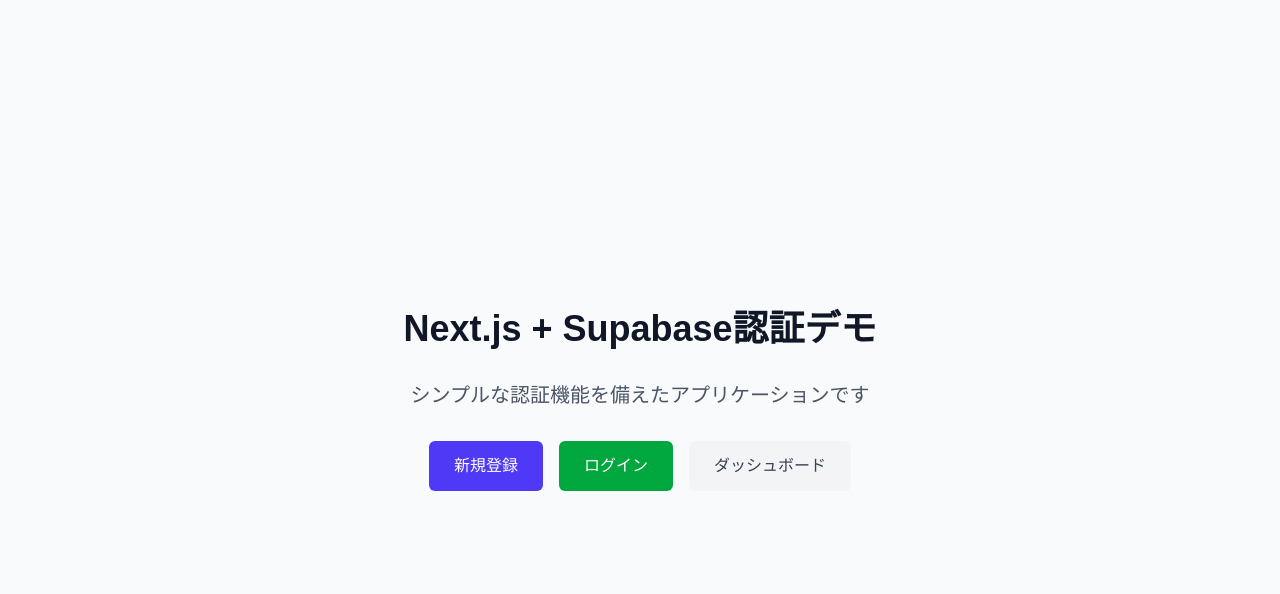
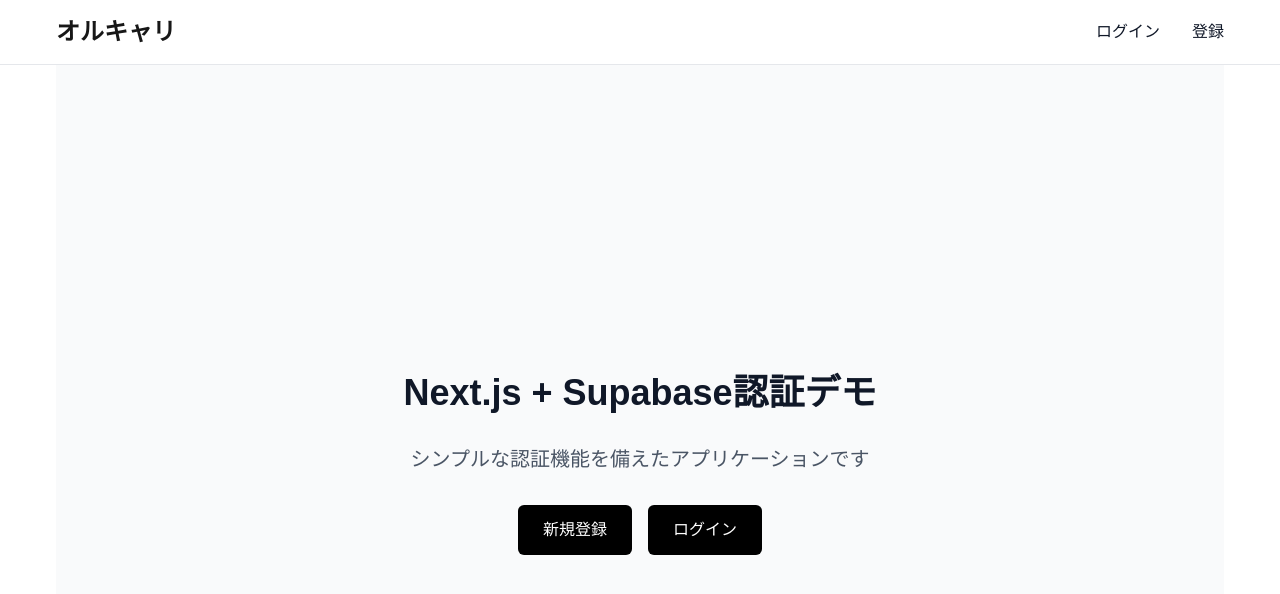
Before and after one commit to hochu-shunsuke/next_sb_session, a Next.js app: page / in a window 1280 px wide. Shown: the top 594 px of the page. Built offline with nearby package versions, Linux system fonts and the light colour scheme; no server answers.

Commit message:
ナビゲーションバーを追加した．画面幅は最大で1200pxに調整．children要素も最大幅が分かりやすいように白と灰色で分けている．

```diff
--- /dev/null
+++ b/app/components/Navbar.tsx
@@ -0,0 +1,105 @@
+'use client'
+
+import Link from 'next/link'
+import { useState, useEffect } from 'react'
+import { createBrowserClient } from '@supabase/ssr'
+import { useRouter } from 'next/navigation'
+import { AuthChangeEvent, Session } from '@supabase/supabase-js'
+
+export default function Navbar() {
+  const [isOpen, setIsOpen] = useState(false)
+  const [isLoggedIn, setIsLoggedIn] = useState(false)
+  const supabase = createBrowserClient(
+    process.env.NEXT_PUBLIC_SUPABASE_URL!,
+    process.env.NEXT_PUBLIC_SUPABASE_ANON_KEY!
+  )
+  const router = useRouter()
+
+  //ここでセッション中か判断してる
+  useEffect(() => {
+    const checkUser = async () => {
+      const { data: { session } } = await supabase.auth.getSession()
+      setIsLoggedIn(!!session)
+    }
+
+    checkUser()
+
+    const { data: { subscription } } = supabase.auth.onAuthStateChange((event: AuthChangeEvent, session: Session | null) => {
+      setIsLoggedIn(!!session)
+    })
+
+    return () => subscription.unsubscribe()
+  }, [supabase.auth])
+
+  const handleLogout = async () => {
+    await supabase.auth.signOut()
+    router.refresh()
+  }
+
+  return (
+    <nav className="bg-white dark:bg-gray-900 fixed w-full z-20 top-0 start-0 border-b border-gray-200 dark:border-gray-600">
+      <div className="max-w-[1200px] mx-auto w-full flex flex-wrap items-center justify-between p-4">
+        <Link href="/" className="flex items-center space-x-3">
+          <span className="self-center text-2xl font-semibold whitespace-nowrap dark:text-white">
+            オルキャリ
+          </span>
+        </Link>
+        <button
+          onClick={() => setIsOpen(!isOpen)}
+          className="inline-flex items-center p-2 w-10 h-10 justify-center text-sm text-gray-500 rounded-lg md:hidden hover:bg-gray-100 focus:outline-none focus:ring-2 focus:ring-gray-200 dark:text-gray-400 dark:hover:bg-gray-700 dark:focus:ring-gray-600"
+        >
+          <span className="sr-only">メニューを開く</span>
+          <svg
+            className="w-5 h-5"
+            aria-hidden="true"
+            xmlns="http://www.w3.org/2000/svg"
+            fill="none"
+            viewBox="0 0 17 14"
+          >
+            <path
+              stroke="currentColor"
+              strokeLinecap="round"
+              strokeLinejoin="round"
+              strokeWidth="2"
+              d="M1 1h15M1 7h15M1 13h15"
+            />
+          </svg>
+        </button>
+        <div className={`${isOpen ? 'block' : 'hidden'} w-full md:block md:w-auto`}>
+          <ul className="font-medium flex flex-col p-4 md:p-0 mt-4 border border-gray-100 rounded-lg bg-gray-50 md:flex-row md:space-x-8 md:mt-0 md:border-0 md:bg-white dark:bg-gray-800 md:dark:bg-gray-900 dark:border-gray-700">
+            {isLoggedIn ? (
+              <>
+                <li>
+                  <Link href="/dashboard" className="block py-2 px-3 text-gray-900 rounded hover:bg-gray-100 md:hover:bg-transparent md:hover:text-blue-700 md:p-0 md:dark:hover:text-blue-500 dark:text-white dark:hover:bg-gray-700 dark:hover:text-white md:dark:hover:bg-transparent dark:border-gray-700">
+                    ダッシュボード
+                  </Link>
+                </li>
+                <li>
+                  <button
+                    onClick={handleLogout}
+                    className="block py-2 px-3 text-gray-900 rounded hover:bg-gray-100 md:hover:bg-transparent md:hover:text-blue-700 md:p-0 md:dark:hover:text-blue-500 dark:text-white dark:hover:bg-gray-700 dark:hover:text-white md:dark:hover:bg-transparent dark:border-gray-700"
+                  >
+                    ログアウト
+                  </button>
+                </li>
+              </>
+            ) : (
+              <>
+                <li>
+                  <Link href="/login" className="block py-2 px-3 text-gray-900 rounded hover:bg-gray-100 md:hover:bg-transparent md:hover:text-blue-700 md:p-0 md:dark:hover:text-blue-500 dark:text-white dark:hover:bg-gray-700 dark:hover:text-white md:dark:hover:bg-transparent dark:border-gray-700">
+                    ログイン
+                  </Link>
+                </li>
+                <li>
+                  <Link href="/signup" className="block py-2 px-3 text-gray-900 rounded hover:bg-gray-100 md:hover:bg-transparent md:hover:text-blue-700 md:p-0 md:dark:hover:text-blue-500 dark:text-white dark:hover:bg-gray-700 dark:hover:text-white md:dark:hover:bg-transparent dark:border-gray-700">
+                    登録
+                  </Link>
+                </li>
+              </>
+            )}
+          </ul>
+        </div>
+      </div>
+    </nav>
+  )
+}
--- a/app/dashboard/page.tsx
+++ b/app/dashboard/page.tsx
@@ -30,25 +30,6 @@
 
   return (
     <div className="min-h-screen bg-gray-50">
-      <nav className="bg-white shadow-lg">
-        <div className="max-w-7xl mx-auto px-4 sm:px-6 lg:px-8">
-          <div className="flex justify-between h-16">
-            <div className="flex items-center">
-              <h1 className="text-black font-semibold">ダッシュボード</h1>
-            </div>
-            <p className="text-black">ここは今app/dashboardで直接書いてるけど，ナビゲーションバーのcomponentは作成します．</p>
-            <div className="flex items-center">
-              <button
-                onClick={handleSignOut}
-                className="ml-4 px-4 py-2 border border-transparent text-sm font-medium rounded-md text-white bg-indigo-600 hover:bg-indigo-700 focus:outline-none focus:ring-2 focus:ring-offset-2 focus:ring-indigo-500"
-              >
-                ログアウト
-              </button>
-            </div>
-          </div>
-        </div>
-      </nav>
-
       <main className="max-w-7xl mx-auto py-6 sm:px-6 lg:px-8">
         <div>
           <h2 style={{ color: '#000000' }}>ユーザー情報</h2>
--- a/app/layout.tsx
+++ b/app/layout.tsx
@@ -1,20 +1,16 @@
 import type { Metadata } from "next";
-import { Geist, Geist_Mono } from "next/font/google";
+import { Geist } from "next/font/google";
 import "./globals.css";
+import Navbar from "./components/Navbar";
 
-const geistSans = Geist({
-  variable: "--font-geist-sans",
+const geist = Geist({
   subsets: ["latin"],
-});
-
-const geistMono = Geist_Mono({
-  variable: "--font-geist-mono",
-  subsets: ["latin"],
+  variable: "--font-geist",
 });
 
 export const metadata: Metadata = {
-  title: "Create Next App",
-  description: "Generated by create next app",
+  title: "Josho - Your Personal Development Space",
+  description: "個人開発者のためのスペース",
 };
 
 export default function RootLayout({
@@ -23,11 +19,14 @@
   children: React.ReactNode;
 }>) {
   return (
-    <html lang="en" suppressHydrationWarning>
-      <body
-        className={`${geistSans.variable} ${geistMono.variable} antialiased`}
-      >
-        {children}
+    <html lang="ja" suppressHydrationWarning>
+      <body className={`${geist.variable} antialiased min-h-screen pt-16 bg-gray-50`}>
+        <Navbar />
+        <main className="w-full bg-white">
+          <div className="max-w-[1200px] mx-auto px-4">
+            {children}
+          </div>
+        </main>
       </body>
     </html>
   );
--- a/app/page.tsx
+++ b/app/page.tsx
@@ -13,21 +13,15 @@
         <div className="space-x-4">
           <Link
             href="/signup"
-            className="inline-block px-6 py-3 border border-transparent text-base font-medium rounded-md text-white bg-indigo-600 hover:bg-indigo-700"
+            className="inline-block px-6 py-3 border border-transparent text-base font-medium rounded-md text-white bg-black hover:bg-zinc-700"
           >
             新規登録
           </Link>
           <Link
             href="/login"
-            className="inline-block px-6 py-3 border border-transparent text-base font-medium rounded-md text-white bg-green-600 hover:bg-green-700"
+            className="inline-block px-6 py-3 border border-transparent text-base font-medium rounded-md text-white bg-black hover:bg-zinc-700"
           >
             ログイン
-          </Link>
-          <Link
-            href="/dashboard"
-            className="inline-block px-6 py-3 border border-transparent text-base font-medium rounded-md text-gray-700 bg-gray-100 hover:bg-gray-200"
-          >
-            ダッシュボード
           </Link>
         </div>
       </div>
```
